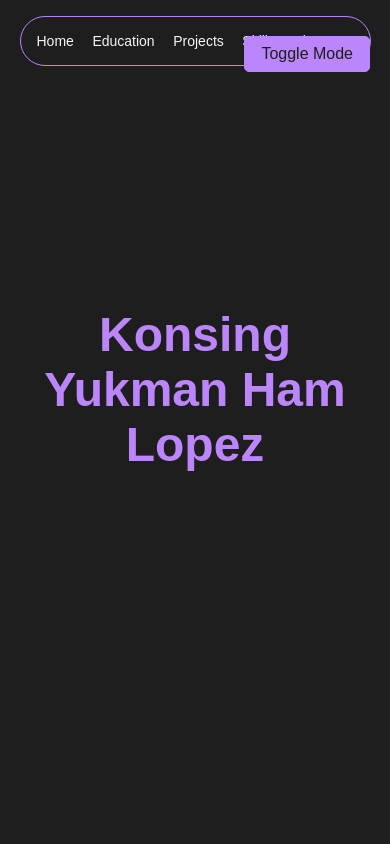
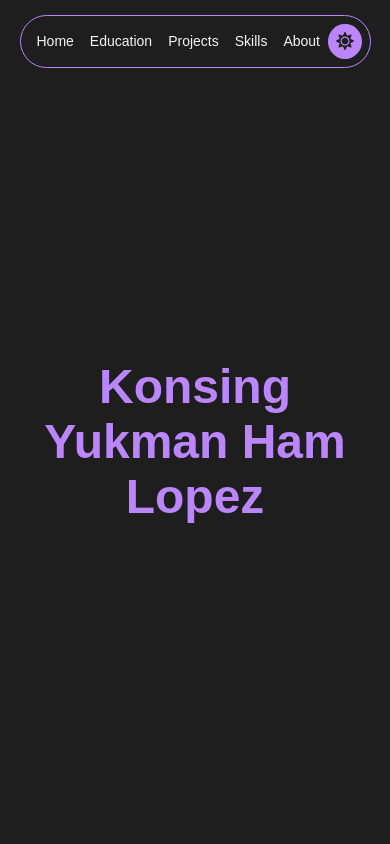
Before and after one commit to Konsing/my-portfolio, a React (Create React App) app: page / in a window 390 px wide. Shown: the top 844 px of the page. Built offline with nearby package versions, Linux system fonts and the light colour scheme.

Commit message:
Added the dark/light mode toggle to the navbar and optimized for mobile devices

```diff
--- a/src/App.js
+++ b/src/App.js
@@ -25,7 +25,7 @@ const App = () => {
     <ThemeProvider theme={theme}>
       <>
         <GlobalStyles />
-        <Header />
+        <Header toggleTheme={toggleTheme} isDarkMode={theme === darkTheme} />
         <main>
           <Home toggleTheme={toggleTheme} />
           <Education />
--- a/src/components/Header.js
+++ b/src/components/Header.js
@@ -3,6 +3,7 @@ import React from 'react';
 import styled from 'styled-components';
 import { Link } from 'react-scroll';
 import { motion } from 'framer-motion';
+import { FaSun, FaMoon } from 'react-icons/fa';
 
 const HeaderContainer = styled(motion.header)`
   display: flex;
@@ -54,7 +55,22 @@ const HeaderContainer = styled(motion.header)`
   }
 `;
 
-const Header = () => {
+const ToggleButton = styled.button`
+  margin: auto;
+  width: 35px;
+  height: 35px;
+  border: 1px solid ${({ theme }) => theme.borderColor};
+  background: ${({ theme }) => theme.buttonBackground};
+  color: ${({ theme }) => theme.buttonText};
+  border-radius: 50%;
+  cursor: pointer;
+  display: flex;
+  align-items: center;
+  justify-content: center;
+  outline: none;
+`;
+
+const Header = ({ toggleTheme, isDarkMode }) => {
   return (
     <HeaderContainer
       initial={{ y: -50, opacity: 0 }}
@@ -66,7 +82,10 @@ const Header = () => {
         <Link to="education" smooth={true} duration={500}>Education</Link>
         <Link to="projects" smooth={true} duration={500}>Projects</Link>
         <Link to="skills" smooth={true} duration={500}>Skills</Link>
-        <Link to="aboutMe" smooth={true} duration={500}>About Me</Link>
+        <Link to="aboutMe" smooth={true} duration={500}>About</Link>
+        <ToggleButton onClick={toggleTheme}>
+          {isDarkMode ? <FaSun size={18} /> : <FaMoon size={18} />}
+        </ToggleButton>
       </nav>
     </HeaderContainer>
   );
--- a/src/components/Home.js
+++ b/src/components/Home.js
@@ -10,8 +10,10 @@ const fadeIn = keyframes`
   to { opacity: 1; }
 `;
 
+// Added padding-top so that content is pushed down below the fixed navbar
 const HomeContainer = styled.section`
   height: 100vh;
+  padding-top: 120px; /* space for the navbar */
   display: flex;
   flex-direction: column;
   justify-content: center;
@@ -46,22 +48,7 @@ const HomeContainer = styled.section`
   }
 `;
 
-const ToggleButton = styled.button`
-  position: absolute;
-  top: 20px;
-  right: 20px;
-  padding: 0.5rem 1rem;
-  background: ${({ theme }) => theme.buttonBackground};
-  color: ${({ theme }) => theme.buttonText};
-  border: 1px solid ${({ theme }) => theme.borderColor};
-  border-radius: 5px;
-  cursor: pointer;
-  font-size: 1rem;
-  z-index: 1001;
-  transition: background 0.3s ease, color 0.3s ease;
-`;
-
-const Home = ({ toggleTheme }) => {
+const Home = () => {
   const h1Controls = useAnimation();
   const otherControls = useAnimation();
   const [h1Ref, h1InView] = useInView({ triggerOnce: false, threshold: 0.5 });
@@ -77,7 +64,6 @@ const Home = ({ toggleTheme }) => {
 
   return (
     <HomeContainer id="home">
-      <ToggleButton onClick={toggleTheme}>Toggle Mode</ToggleButton>
       <InteractiveBackground />
       <motion.h1
         ref={h1Ref}
```
